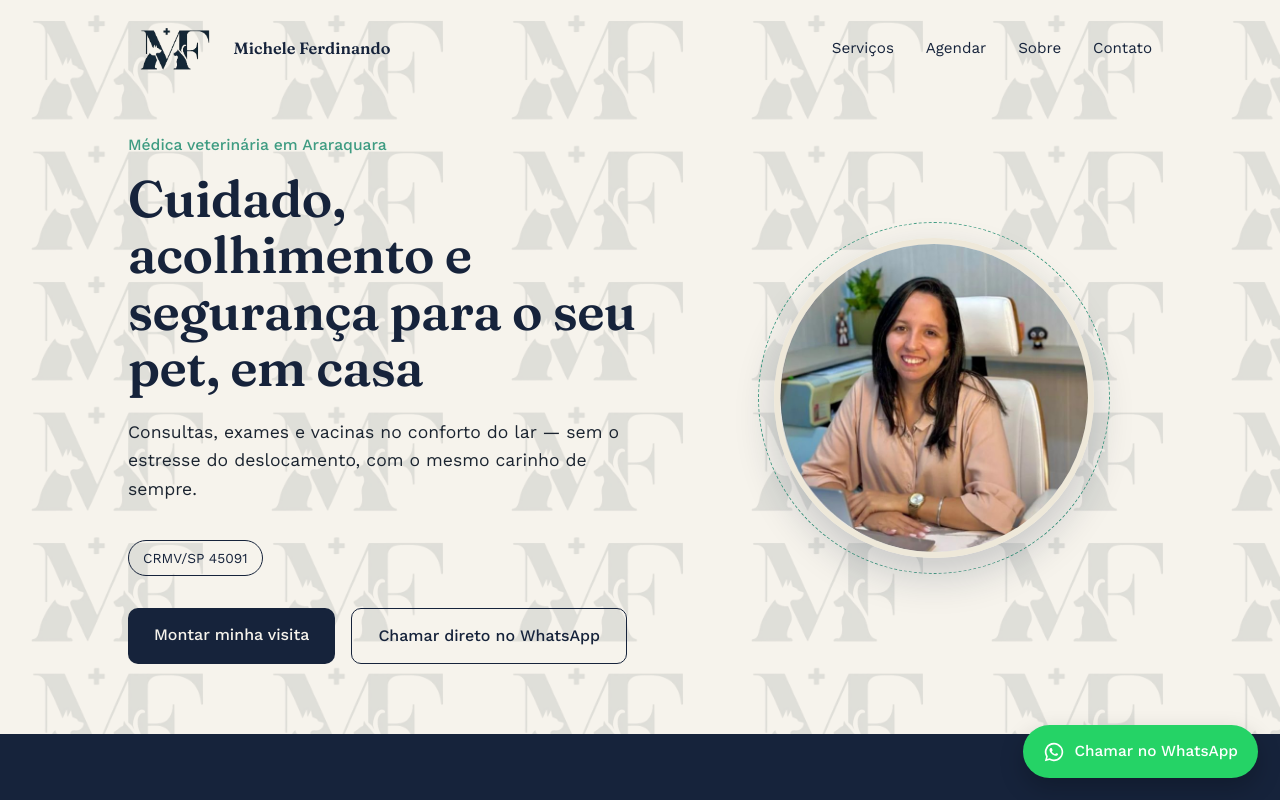
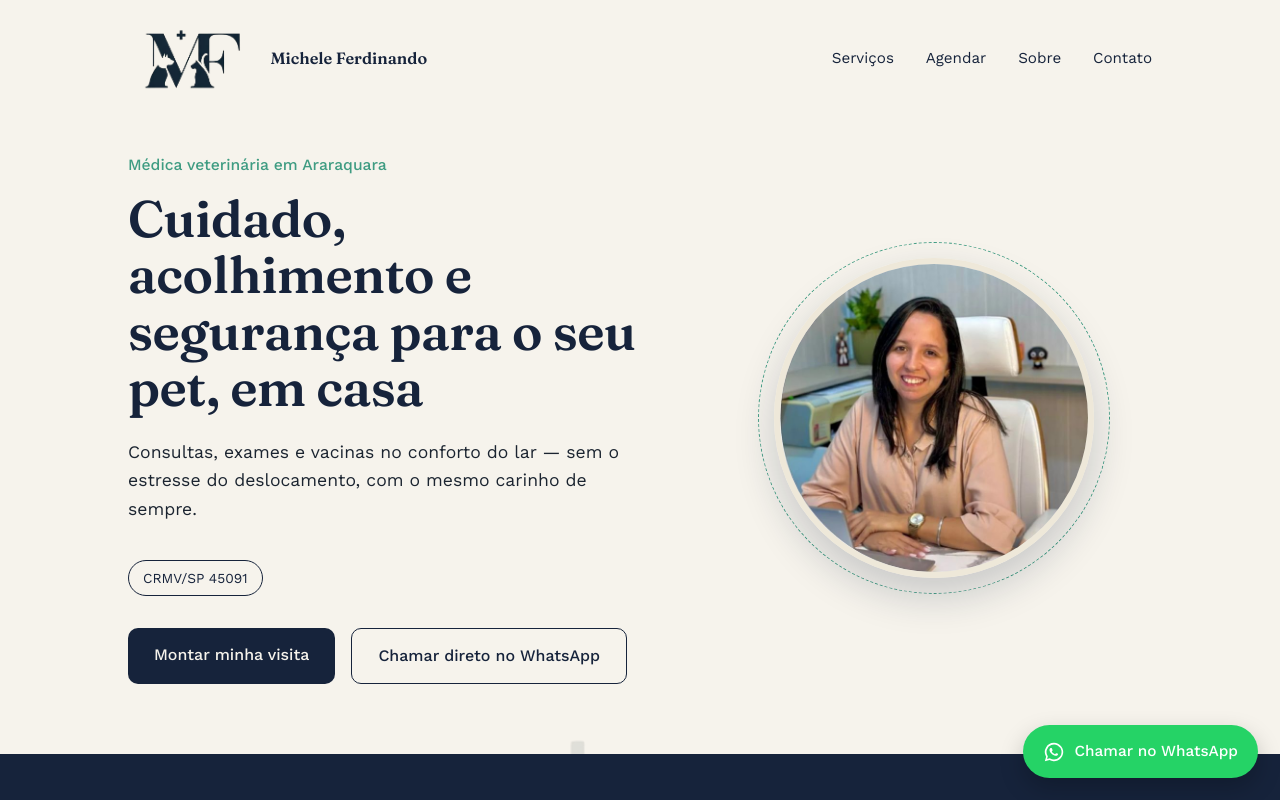
Before and after one commit to four4-cloud/micheleferdinando, a plain HTML site: page index.html in a window 1280 px wide. Shown: the top 800 px of the page. Drawn offline with nearby package versions, Linux system fonts and the light colour scheme.

Commit message:
Update index.html

```diff
--- a/index.html
+++ b/index.html
@@ -24,8 +24,9 @@
     margin:0;
     background-color:var(--cream);
     background-image:url('logo-mf-watermark.png');
-    background-repeat:repeat;
-    background-size:240px auto;
+    background-repeat:no-repeat;
+    background-position:center 700px;
+    background-size:640px auto;
     background-attachment:fixed;
     color:var(--ink);
     font-family:'Work Sans', sans-serif;
@@ -48,7 +49,7 @@
   header{padding:22px 0;}
   .brandbar{display:flex;align-items:center;justify-content:space-between;}
   .brandmark{display:flex;align-items:center;gap:10px;}
-  .brandmark img{height:52px;width:auto;}
+  .brandmark img{height:72px;width:auto;}
   .brandmark span{font-family:'Fraunces', serif;font-weight:600;font-size:1.02rem;color:var(--navy);}
   header nav a{text-decoration:none;font-size:.95rem;color:var(--navy);margin-left:26px;}
   header nav a:hover{color:var(--jade);}
```
